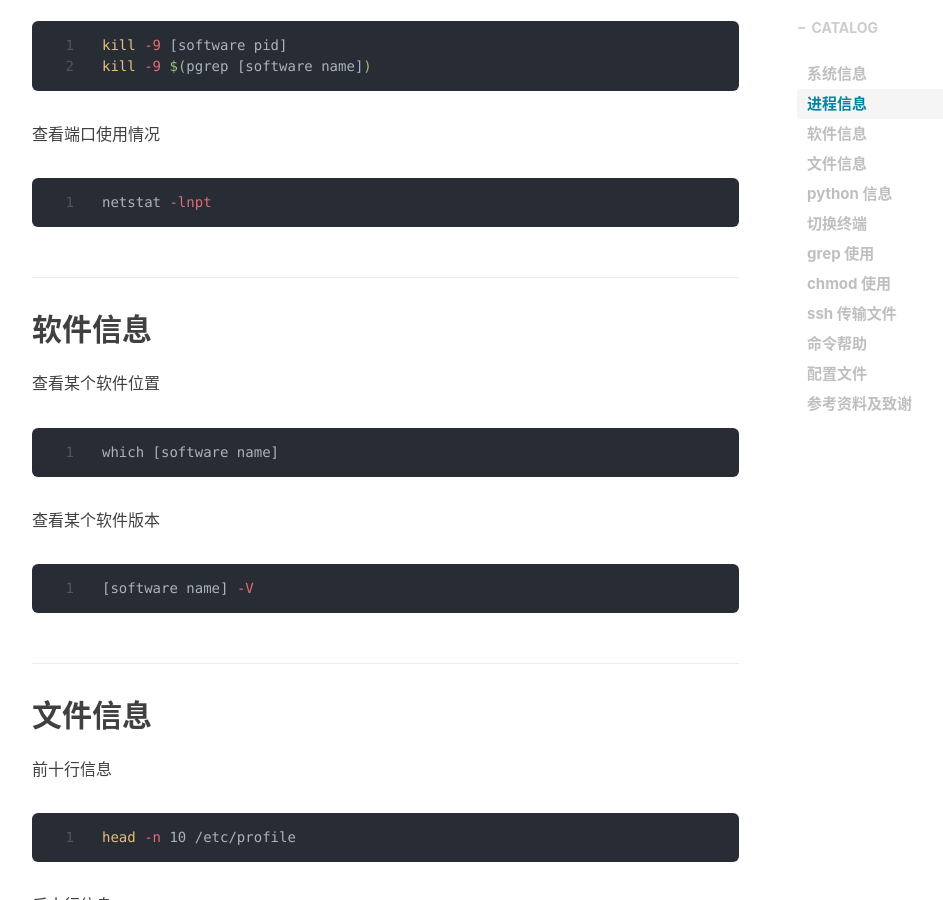
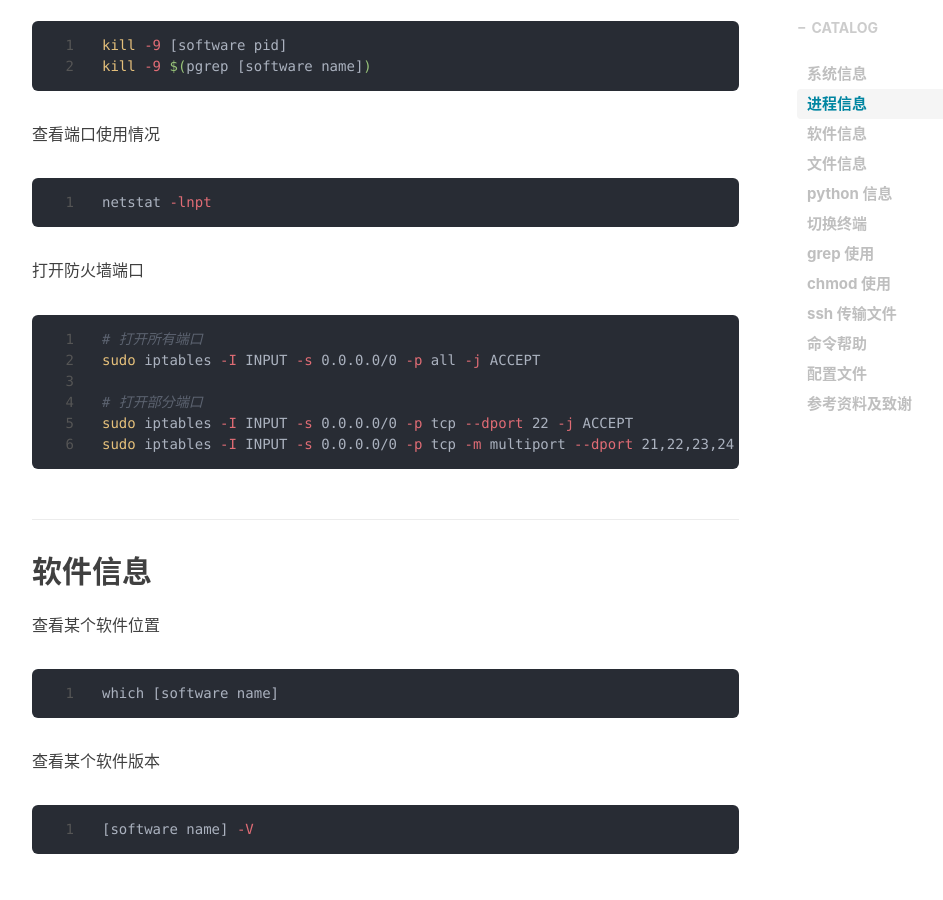
Before and after one commit to liushunyu/blog, a Jekyll site: the page built from _posts/2019-10-31-linux 小技巧.md, in a window 1280 px wide and 900 px high, scrolled down 3156 px. Shown: the whole window, without its empty margins (233-1176 px from the left). Built offline with Jekyll 4.4.1, drawn with Linux system fonts in a browser that asks for light colours; nearby versions of some CDN libraries; comment, search, counter and statistics services are not loaded; some of the changed text lies outside the part shown.

Commit message:
Update 2019-10-31-linux 小技巧.md

````diff
--- a/_posts/2019-10-31-linux 小技巧.md
+++ b/_posts/2019-10-31-linux 小技巧.md
@@ -160,6 +160,19 @@ kill -9 $(pgrep [software name])
 
 ```bash
 netstat -lnpt
+```
+
+
+
+打开防火墙端口
+
+```bash
+# 打开所有端口
+sudo iptables -I INPUT -s 0.0.0.0/0 -p all -j ACCEPT
+
+# 打开部分端口
+sudo iptables -I INPUT -s 0.0.0.0/0 -p tcp --dport 22 -j ACCEPT
+sudo iptables -I INPUT -s 0.0.0.0/0 -p tcp -m multiport --dport 21,22,23,24 -j ACCEPT
 ```
 
 
@@ -357,3 +370,7 @@ mac：当只有 ~/.bash_profile、~/.zshrc，环境变量写入 ~/.bash_profile
 [设置 SSH 通过密钥登录](https://www.runoob.com/w3cnote/set-ssh-login-key.html)
 
 [ssh配置config快速登录服务器](https://blog.csdn.net/ky1in93/article/details/83093981)
+
+[iptables入门指南 --- iptables详解 ---iptbales 防火墙](https://www.cnblogs.com/liang2580/articles/8400140.html)
+
+[iptables命令、规则、参数详解](https://www.cnblogs.com/zclzhao/p/5081590.html)
````
